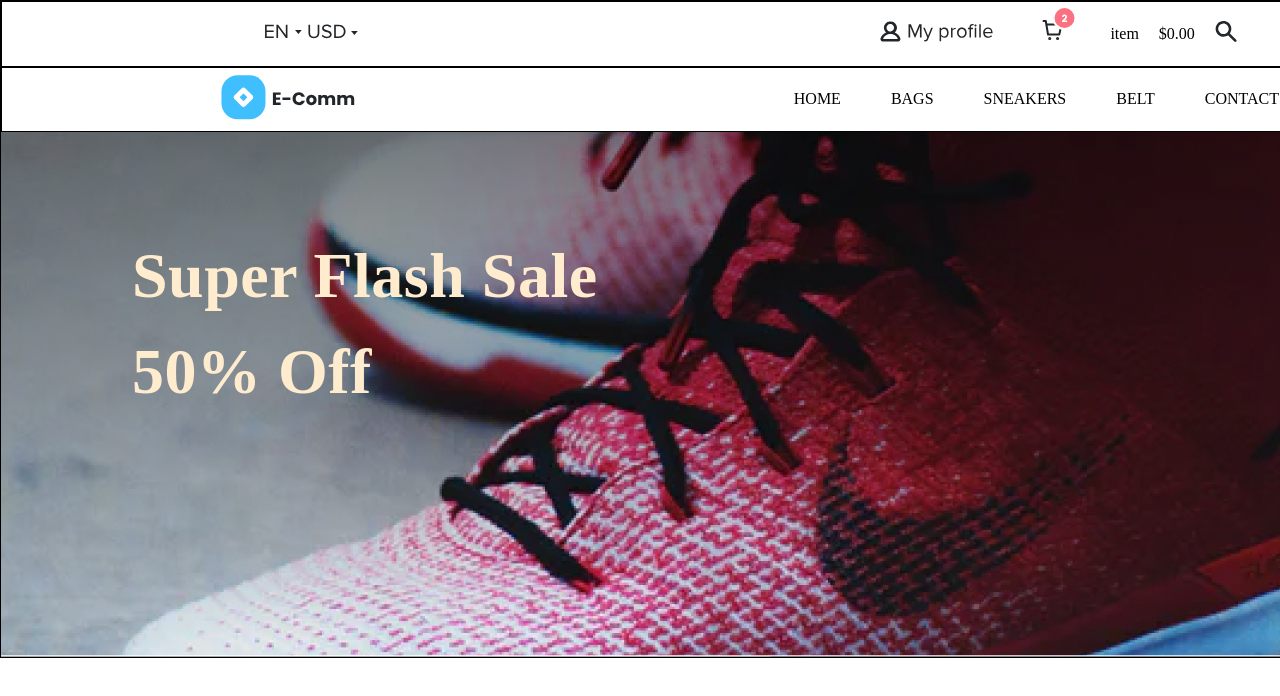
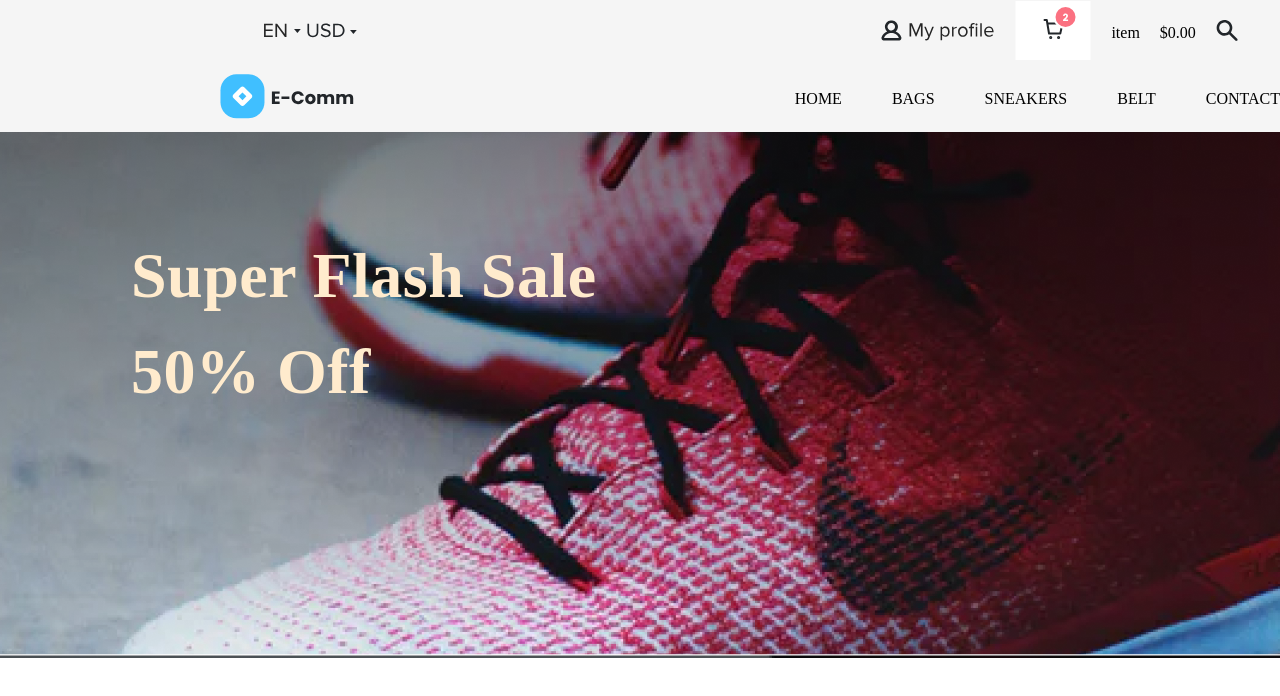
Before and after one commit to JahongirAbduvaliyev/homework3, a plain HTML site: page index.html in a window 1280 px wide. Shown: the top 696 px of the page. Drawn offline with Linux system fonts and the light colour scheme.

Commit message:
header done

```diff
--- a/style.css
+++ b/style.css
@@ -6,7 +6,7 @@
 header{
     width: 1500px;
     height: 658px;
-    border: 1px solid;
+
     margin: 0 auto;
     background-image: url(/img/Promotion\ Imagebgimg.png);
 
@@ -25,11 +25,11 @@ h1{
 nav{
     width: 100%;
     height: 10%;
-    border: 1px solid;
+
     display: flex;
     justify-content: space-around;
     align-items: center;
-    background-color: white;
+    background-color: whitesmoke;
 }
 .navbar{
     align-items: center;
@@ -42,11 +42,11 @@ nav{
 .items{
     width: 100%;
     height: 10%;
-    border: 1px solid;
+
     display: flex;
     justify-content: space-around;
     align-items: center;
-    background-color: white;
+    background-color: whitesmoke;
 }
 ul{
     display: flex;
```
